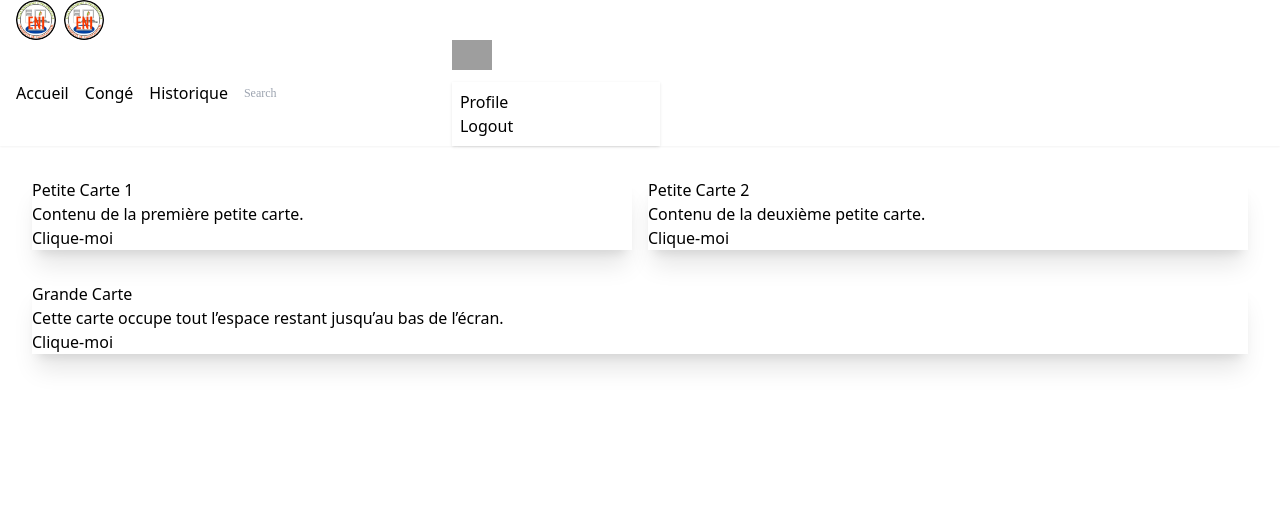
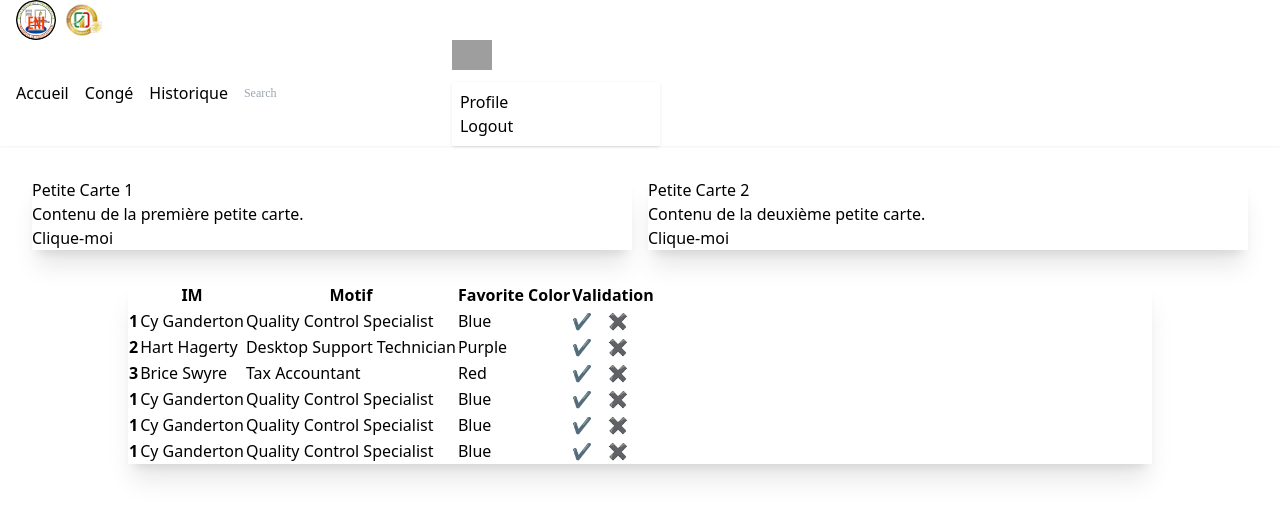
Before and after one commit to Arikanto2/CONGE_SRB, a React (Vite) app in the folder frontend/: page /Accueil in a window 1280 px wide. Shown: the top 518 px of the page. Built offline with nearby package versions, Linux system fonts and the light colour scheme; grey boxes are pictures that could not be loaded; a web font is replaced by a local one.

Commit message:
Modification de l'accueil

```diff
--- a/frontend/src/Composants/Navbar.jsx
+++ b/frontend/src/Composants/Navbar.jsx
@@ -1,12 +1,13 @@
 import { Link } from "react-router-dom";
 import logo1 from "../assets/logo1.jpg";
+import logo2 from "../assets/logo2.jpg";
 export default function Navbar() {
     return (
         <div className="navbar bg-base-100 shadow-sm sticky top-0 z-50 px-4">
 
             <div className="flex-1 items-center flex gap-2">
                 <img src={logo1} alt="Logo 1" className="h-10 w-10 rounded-full object-contain" />
-                <img src={logo1} alt="Logo 2" className="h-10 w-10 rounded-full object-contain" />
+                <img src={logo2} alt="Logo 2" className="h-15 w-10 rounded-full object-contain" />
             </div>
 
             <div className="flex items-center gap-4">
--- a/frontend/src/Style/App.css
+++ b/frontend/src/Style/App.css
@@ -1,3 +1,4 @@
 html, body {
     height: 100%;
+    overflow: hidden;
 }
--- a/frontend/src/views/Accueil.jsx
+++ b/frontend/src/views/Accueil.jsx
@@ -1,6 +1,6 @@
 export default function Accueil() {
     return (
-        <div className="flex flex-col min-h-screen bg-base-200 overflow-hidden">
+        <div className="flex flex-col min-h-screen bg-base-200">
             <div className="flex w-full gap-4 p-4">
                 <div className="card flex-1 bg-base-100 shadow-xl">
                     <div className="card-body">
@@ -22,13 +22,95 @@ export default function Accueil() {
                 </div>
             </div>
 
-            <div className="flex-1 p-4 ">
-                <div className="card h-full w-full bg-base-100 shadow-xl">
-                    <div className="card-body flex flex-col">
-                        <h2 className="card-title">Grande Carte</h2>
-                        <p className="flex-grow">Cette carte occupe tout l’espace restant jusqu’au bas de l’écran.</p>
-                        <div className="card-actions justify-end mt-auto">
-                            <button className="btn btn-accent">Clique-moi</button>
+            <div className="flex-1 flex flex-col items-center justify-start p-4">
+                <div className="card w-full max-w-5xl bg-base-100 shadow-xl">
+                    <div className="overflow-x-auto">
+                        <div className="max-h-80 overflow-y-auto">
+                            <table className="table">
+                                <thead>
+                                <tr>
+                                    <th></th>
+                                    <th>IM</th>
+                                    <th>Motif</th>
+                                    <th>Favorite Color</th>
+                                    <th>Validation</th>
+                                </tr>
+                                </thead>
+                                <tbody>
+                                <tr>
+                                    <th>1</th>
+                                    <td>Cy Ganderton</td>
+                                    <td>Quality Control Specialist</td>
+                                    <td>Blue</td>
+                                    <td>
+                                        <div className="flex gap-4">
+                                            <button className="btn btn-success btn-circle">✔</button>
+                                            <button className="btn btn-error btn-circle">✖</button>
+                                        </div>
+                                    </td>
+                                </tr>
+                                <tr>
+                                    <th>2</th>
+                                    <td>Hart Hagerty</td>
+                                    <td>Desktop Support Technician</td>
+                                    <td>Purple</td>
+                                    <td>
+                                        <div className="flex gap-4">
+                                            <button className="btn btn-success btn-circle">✔</button>
+                                            <button className="btn btn-error btn-circle">✖</button>
+                                        </div>
+                                    </td>
+                                </tr>
+                                <tr>
+                                    <th>3</th>
+                                    <td>Brice Swyre</td>
+                                    <td>Tax Accountant</td>
+                                    <td>Red</td>
+                                    <td>
+                                        <div className="flex gap-4">
+                                            <button className="btn btn-success btn-circle">✔</button>
+                                            <button className="btn btn-error btn-circle">✖</button>
+                                        </div>
+                                    </td>
+                                </tr>
+                                <tr>
+                                    <th>1</th>
+                                    <td>Cy Ganderton</td>
+                                    <td>Quality Control Specialist</td>
+                                    <td>Blue</td>
+                                    <td>
+                                        <div className="flex gap-4">
+                                            <button className="btn btn-success btn-circle">✔</button>
+                                            <button className="btn btn-error btn-circle">✖</button>
+                                        </div>
+                                    </td>
+                                </tr>
+                                <tr>
+                                    <th>1</th>
+                                    <td>Cy Ganderton</td>
+                                    <td>Quality Control Specialist</td>
+                                    <td>Blue</td>
+                                    <td>
+                                        <div className="flex gap-4">
+                                            <button className="btn btn-success btn-circle">✔</button>
+                                            <button className="btn btn-error btn-circle">✖</button>
+                                        </div>
+                                    </td>
+                                </tr>
+                                <tr>
+                                    <th>1</th>
+                                    <td>Cy Ganderton</td>
+                                    <td>Quality Control Specialist</td>
+                                    <td>Blue</td>
+                                    <td>
+                                        <div className="flex gap-4">
+                                            <button className="btn btn-success btn-circle">✔</button>
+                                            <button className="btn btn-error btn-circle">✖</button>
+                                        </div>
+                                    </td>
+                                </tr>
+                                </tbody>
+                            </table>
                         </div>
                     </div>
                 </div>
```
